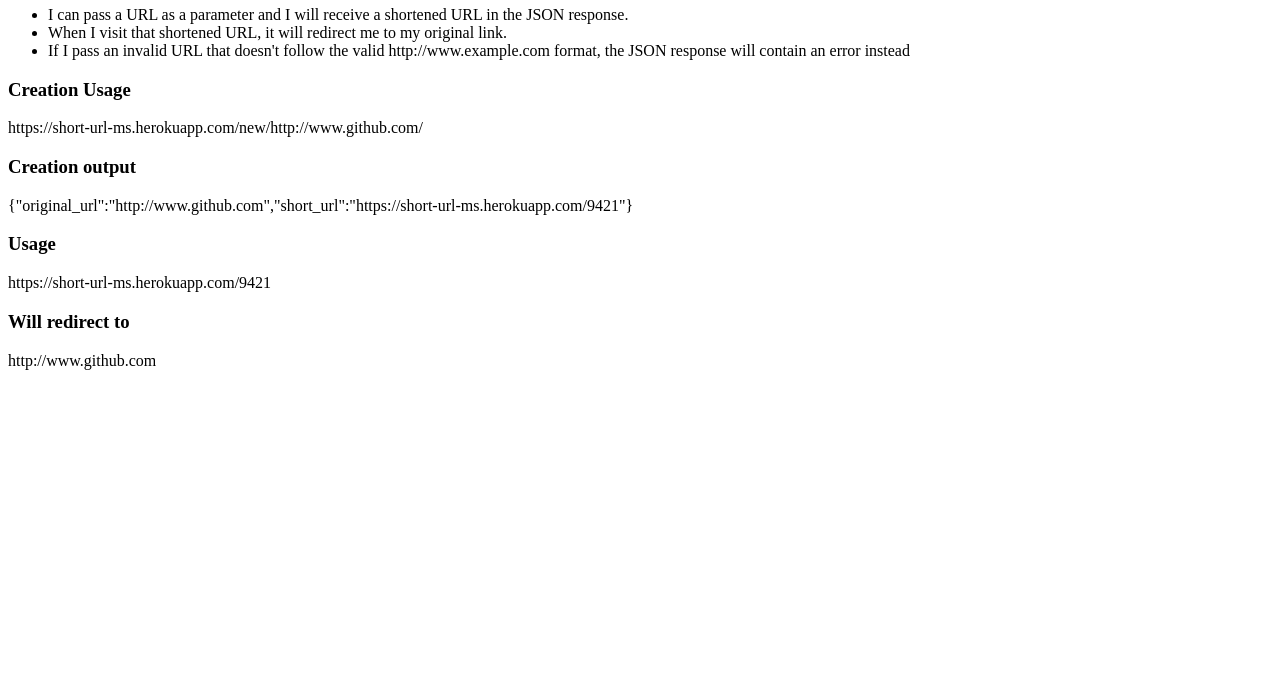
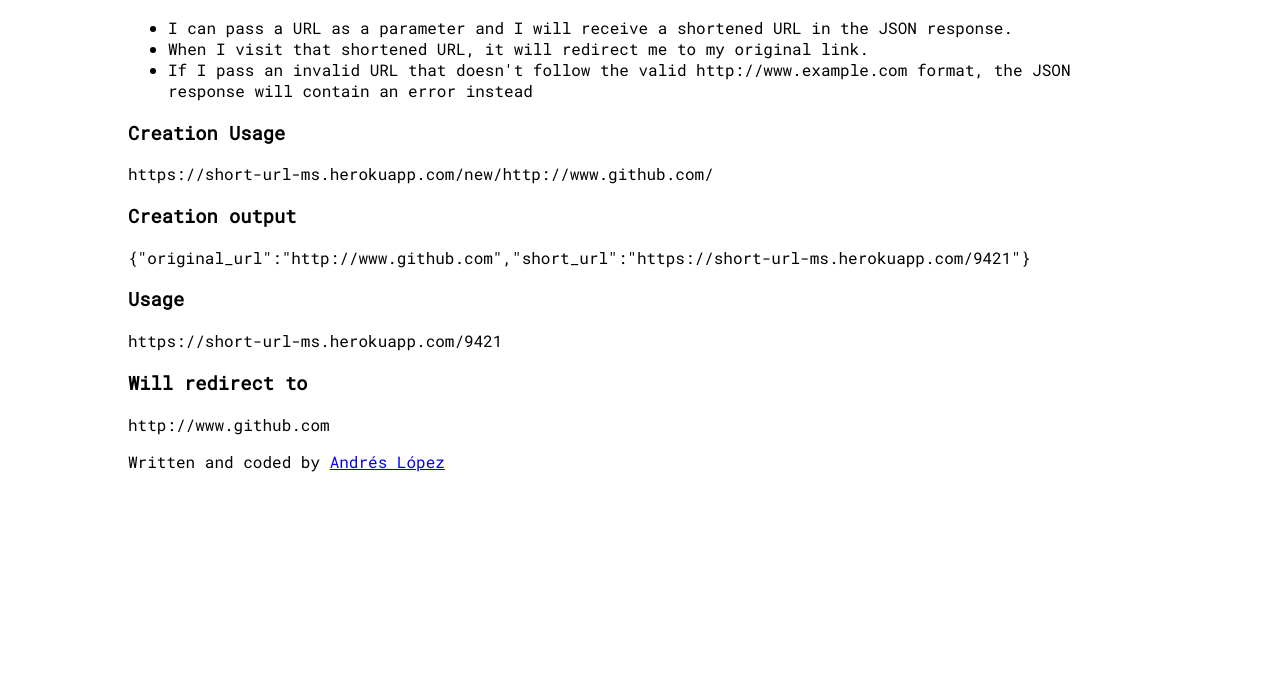
Before and after one commit to SzayelW/url_shortener_ms, a website: page index.html in a window 1280 px wide. Shown: the part 121-800 px from the top of the page. Drawn offline with Linux system fonts and the light colour scheme.

Commit message:
new style

```diff
--- a/index.html
+++ b/index.html
@@ -2,8 +2,17 @@
 <html>
     <head>
         <title>URL Shortener Microservice</title>
+        <link href="https://fonts.googleapis.com/css?family=Roboto+Mono" rel="stylesheet">
+        <style type="text/css">
+            body{
+                font-family: 'Roboto Mono', monospace;
+                width: 80%;
+                margin: 0 auto 0 auto;
+            }
+        </style>
     </head>
     <body>
+        <div id="container">
         <h1>URL Shortener Microservice</h1>
         <p>
             <h2>User stories</h2>
@@ -21,5 +30,7 @@
             <h3>Will redirect to</h3>
             http://www.github.com
         </p>
+        <p>Written and coded by <a href="#" target="_blank">Andrés López</a><p>
+        </div>
     </body>
 </html>
```
